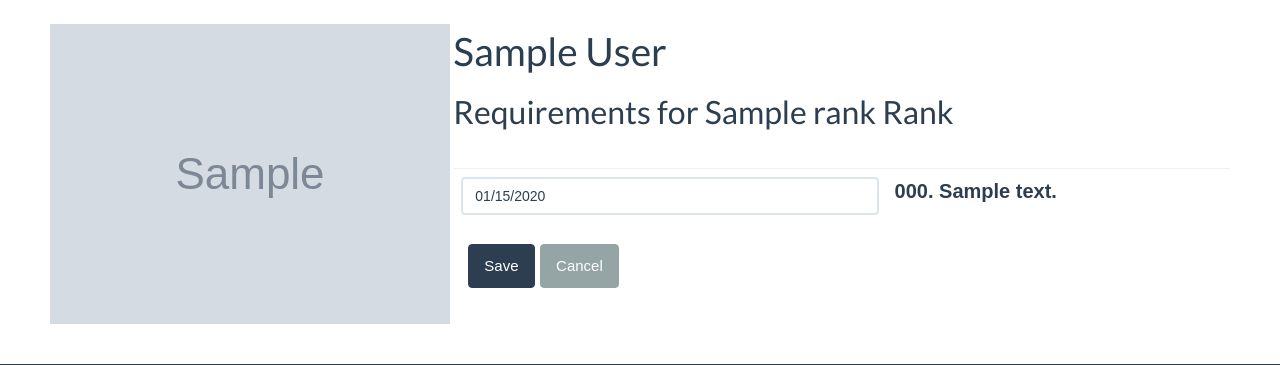
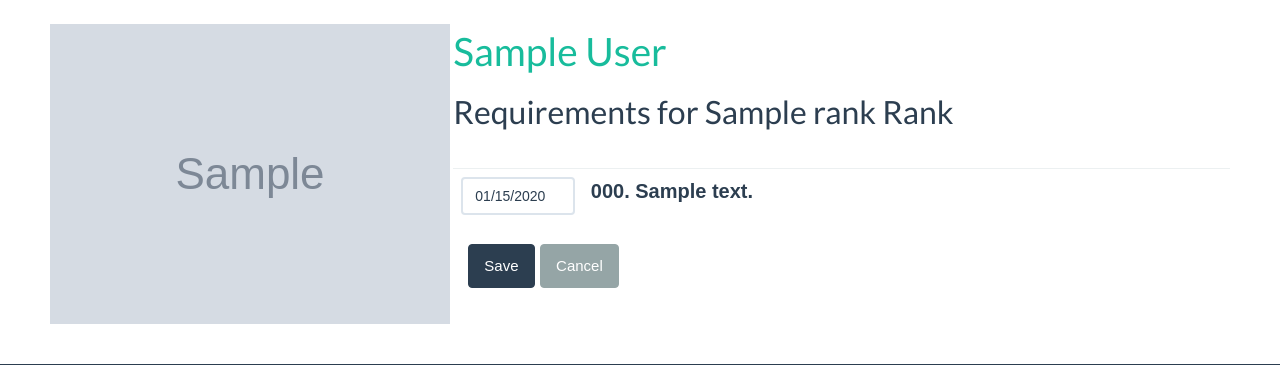
Before and after one commit to brycecaine/scoutcharter_heroku, a Django app: page /rank-requirements/1/ in a window 1280 px wide. Shown: the part 61-426 px from the top of the page. Run offline with Django 3.2, Linux system fonts and the light colour scheme; a user stored in the database is signed in; tables that the repository leaves empty hold one stand-in row (values such as "Sample post"); grey boxes marked "Sample" are stand-in pictures; data that the repository does not hold is empty; parts of the project's set-up code (start-up, migrations or seed data) failed here and were passed over; some libraries are stand-ins or nearby versions; some web fonts are replaced.

Commit message:
Improved form and function of rank-requirements page

```diff
--- a/templates/rank-requirements.html
+++ b/templates/rank-requirements.html
@@ -17,7 +17,7 @@
                 </div>
             </div>
             <div class="col-sm-8">
-                <h1>{{ scout }}</h1>
+                <a href="/home/scout/{{ scout.id }}"><h1>{{ scout }}</h1></a>
                 <h2>Requirements for {{ rank }} Rank</h2>
                 <br />
                 <form method="post" role="form" action="">
@@ -26,10 +26,10 @@
                         <tbody>
                             {% for rank_requirement in rank_requirements_list %}
                                 <tr>
-                                    <td>
+                                    <td class="col-md-2">
                                         <input type="text" name="rankreq-date-name-{{ scout.id }}-{{ rank_requirement.id }}" class="form-control datepicker datepicker-input" id="rankreq-date-{{ scout.id }}-{{ rank_requirement.id }}"{% if rank_requirement.date_completed %} value="{{ rank_requirement.date_completed|date:"m/d/Y" }}"{% else %} placeholder="Date completed"{% endif %}>
                                     </td>
-                                    <td>
+                                    <td class="col-md-10">
                                         <label for="rankreq-date-{{ scout.id }}-{{ rank_requirement.id }}" class="control-label">{{ rank_requirement.number }}. {{ rank_requirement.description }}</label>
                                     </td>
                                 </tr>
```
